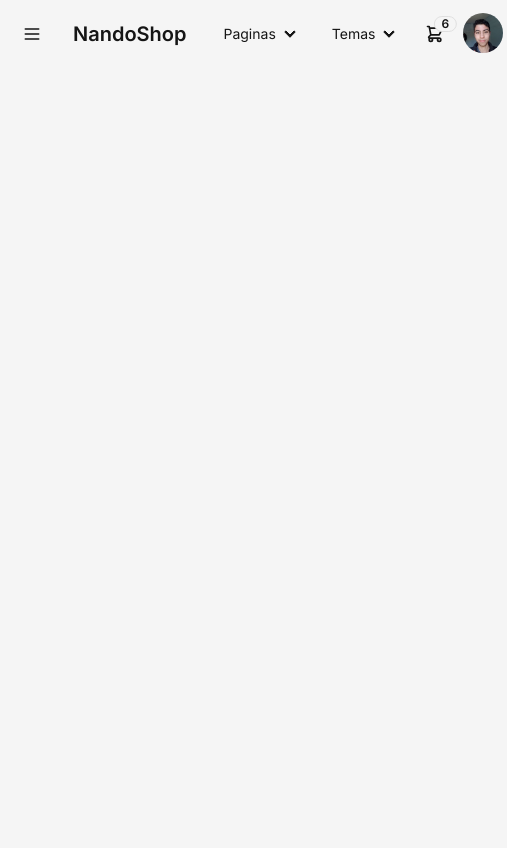
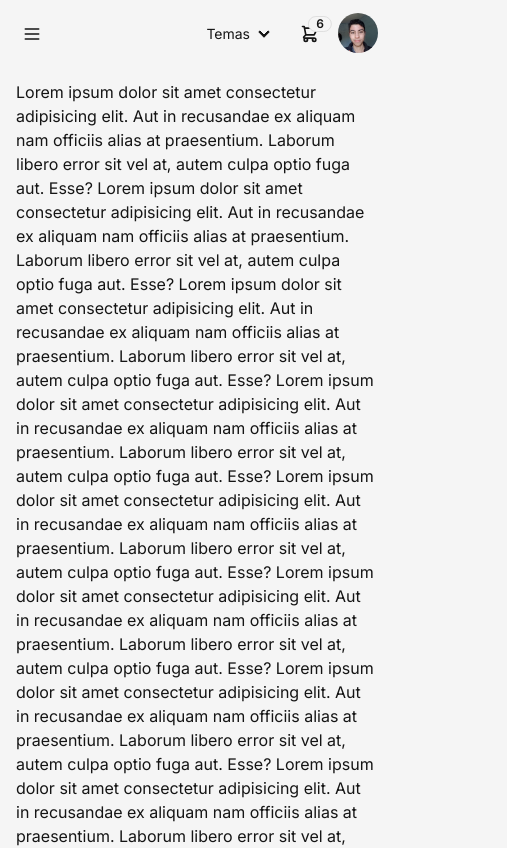
Before and after one commit to bruno10-0/Nando-Shop, a Next.js app: page / in a window 390 px wide. Shown: the top 848 px of the page, 507 px wide, since content can reach past the window. Built offline with nearby package versions, Linux system fonts and the light colour scheme.

Commit message:
style(navbar): :iphone: Agregue un boton simple para cerrar el Drawer del navbar
Use modulos de css para agregar un boton simple de cerrar y tambien le baje su z-index a la seccion de navbarOptions para que este no se sobreponga encima del navbar

```diff
--- a/src/app/layout.tsx
+++ b/src/app/layout.tsx
@@ -25,8 +25,8 @@ export default function RootLayout({
 
       <body className={inter.className}>
       {/* <main className="flex min-h-screen flex-col items-center justify-between p-24"> */}
-        <main className="">
-          <Navbar />
+        <Navbar />
+        <main className="pt-20">
           {children}
         </main>
       </body>
--- /dev/null
+++ b/src/app/layouts/Navbar/Navbar.module.css
@@ -0,0 +1,3 @@
+.NavbarOptions{
+    z-index: -1;
+}
--- a/src/app/layouts/Navbar/Navbar.tsx
+++ b/src/app/layouts/Navbar/Navbar.tsx
@@ -5,9 +5,11 @@ import { themes } from "./dataNavbar";
 import InputTheme from "./compsNavbar/InputTheme";
 import CartNavbar from "./compsNavbar/CartNavbar";
 
+import style from "./Navbar.module.css"
+
 const Navbar = () => {
     return (
-        <div className="navbar bg-base-100">
+        <div className="navbar bg-base-100 fixed">
 
             {/* Sidebar */}
             <div className="flex-none">
@@ -16,23 +18,21 @@ const Navbar = () => {
 
             {/* Logo */}
             <div className="flex-1">
-                <a className="btn btn-ghost text-xl">NandoShop</a>
+                <a className="btn btn-ghost text-xl hidden md:flex align-center">NandoShop</a>
             </div>
 
-            <div className="flex-none">
+            <div className={ `${ style.NavbarOptions } flex-none` }>
 
-                <Dropdown title="Paginas" accessibilityLabel="Ver Paginas">
+                {/* <Dropdown title="Paginas" accessibilityLabel="Ver Paginas">
                     <li><a>Link 1</a></li>
                     <li><a>Link 2</a></li>
-                </Dropdown>
+                </Dropdown> */}
 
                 {/* Renderiza todos lo temas de daisyUI */}
                 <Dropdown title="Temas" listClassName="overflow-y-auto overflow-x-hidden max-h-[calc(100vh-10rem)] h-[28.6rem] gap-3 inline-flex flex-col">
-
                     {themes.map((theme, index) => {
                         return <InputTheme key={index} ariaLabel={ theme } value={ theme }/>
                     })}
-
                 </Dropdown>
 
 
--- /dev/null
+++ b/src/app/layouts/Navbar/compsNavbar/DrawerNavbar.module.css
@@ -0,0 +1,4 @@
+.btnDrawerClose{
+    right: -85%;
+    position: relative;
+}
--- a/src/app/layouts/Navbar/compsNavbar/DrawerNavbar.tsx
+++ b/src/app/layouts/Navbar/compsNavbar/DrawerNavbar.tsx
@@ -1,5 +1,5 @@
 import React from 'react';
-
+import style from './DrawerNavbar.module.css'
 
 const DrawerNavbar = () => {
 
@@ -13,8 +13,10 @@ const DrawerNavbar = () => {
             {/* Lista del drawer (Ln:37) */}
             <DrawerSide>
                 <ul className="menu p-4 w-80 min-h-full bg-base-200 text-base-content">
-                    <li><a>Ropa Hombre</a></li>
-                    <li><a>Ropa Mujer</a></li>
+                    <label htmlFor="my-drawer" className={`${ style.btnDrawerClose } btn btn-square btn-ghost drawer-button`}>X</label>
+                    <li><a>Tienda</a></li>
+                    <li><a>Sobre Nosotros</a></li>
+                    <li><a>Contacto</a></li>
                 </ul>
             </DrawerSide>
         </div>
--- a/src/app/page.tsx
+++ b/src/app/page.tsx
@@ -9,5 +9,54 @@ export default function Home() {
     htmlDom?.setAttribute('data-theme', themeStorage);
 
   },[])
-  return <></>
+
+  return (
+    <>
+      <div className="container mx-auto mb-10 flex">
+        <h1>
+        Lorem ipsum dolor sit amet consectetur adipisicing elit. Aut in recusandae ex aliquam nam officiis
+          alias at praesentium. Laborum libero error sit vel at, autem culpa optio fuga aut. Esse?
+          Lorem ipsum dolor sit amet consectetur adipisicing elit. Aut in recusandae ex aliquam nam officiis
+          alias at praesentium. Laborum libero error sit vel at, autem culpa optio fuga aut. Esse?
+          Lorem ipsum dolor sit amet consectetur adipisicing elit. Aut in recusandae ex aliquam nam officiis
+          alias at praesentium. Laborum libero error sit vel at, autem culpa optio fuga aut. Esse?
+          Lorem ipsum dolor sit amet consectetur adipisicing elit. Aut in recusandae ex aliquam nam officiis
+          alias at praesentium. Laborum libero error sit vel at, autem culpa optio fuga aut. Esse?
+          Lorem ipsum dolor sit amet consectetur adipisicing elit. Aut in recusandae ex aliquam nam officiis
+          alias at praesentium. Laborum libero error sit vel at, autem culpa optio fuga aut. Esse?
+          Lorem ipsum dolor sit amet consectetur adipisicing elit. Aut in recusandae ex aliquam nam officiis
+          alias at praesentium. Laborum libero error sit vel at, autem culpa optio fuga aut. Esse?
+          Lorem ipsum dolor sit amet consectetur adipisicing elit. Aut in recusandae ex aliquam nam officiis
+          alias at praesentium. Laborum libero error sit vel at, autem culpa optio fuga aut. Esse?
+          Lorem ipsum dolor sit amet consectetur adipisicing elit. Aut in recusandae ex aliquam nam officiis
+          alias at praesentium. Laborum libero error sit vel at, autem culpa optio fuga aut. Esse?
+          Lorem ipsum dolor sit amet consectetur adipisicing elit. Aut in recusandae ex aliquam nam officiis
+          alias at praesentium. Laborum libero error sit vel at, autem culpa optio fuga aut. Esse?
+          Lorem ipsum dolor sit amet consectetur adipisicing elit. Aut in recusandae ex aliquam nam officiis
+          alias at praesentium. Laborum libero error sit vel at, autem culpa optio fuga aut. Esse?
+          Lorem ipsum dolor sit amet consectetur adipisicing elit. Aut in recusandae ex aliquam nam officiis
+          alias at praesentium. Laborum libero error sit vel at, autem culpa optio fuga aut. Esse?
+          Lorem ipsum dolor sit amet consectetur adipisicing elit. Aut in recusandae ex aliquam nam officiis
+          alias at praesentium. Laborum libero error sit vel at, autem culpa optio fuga aut. Esse?
+          Lorem ipsum dolor sit amet consectetur adipisicing elit. Aut in recusandae ex aliquam nam officiis
+          alias at praesentium. Laborum libero error sit vel at, autem culpa optio fuga aut. Esse?
+          Lorem ipsum dolor sit amet consectetur adipisicing elit. Aut in recusandae ex aliquam nam officiis
+          alias at praesentium. Laborum libero error sit vel at, autem culpa optio fuga aut. Esse?
+          Lorem ipsum dolor sit amet consectetur adipisicing elit. Aut in recusandae ex aliquam nam officiis
+          alias at praesentium. Laborum libero error sit vel at, autem culpa optio fuga aut. Esse?
+          Lorem ipsum dolor sit amet consectetur adipisicing elit. Aut in recusandae ex aliquam nam officiis
+          alias at praesentium. Laborum libero error sit vel at, autem culpa optio fuga aut. Esse?
+          Lorem ipsum dolor sit amet consectetur adipisicing elit. Aut in recusandae ex aliquam nam officiis
+          alias at praesentium. Laborum libero error sit vel at, autem culpa optio fuga aut. Esse?
+          Lorem ipsum dolor sit amet consectetur adipisicing elit. Aut in recusandae ex aliquam nam officiis
+          alias at praesentium. Laborum libero error sit vel at, autem culpa optio fuga aut. Esse?
+          Lorem ipsum dolor sit amet consectetur adipisicing elit. Aut in recusandae ex aliquam nam officiis
+          alias at praesentium. Laborum libero error sit vel at, autem culpa optio fuga aut. Esse?
+          Lorem ipsum dolor sit amet consectetur adipisicing elit. Aut in recusandae ex aliquam nam officiis
+          alias at praesentium. Laborum libero error sit vel at, autem culpa optio fuga aut. Esse?
+
+        </h1>
+      </div>
+    </>
+  )
 }
--- a/tailwind.config.ts
+++ b/tailwind.config.ts
@@ -14,6 +14,15 @@ const config: Config = {
           'conic-gradient(from 180deg at 50% 50%, var(--tw-gradient-stops))',
       },
     },
+    container: {
+      padding: {
+        DEFAULT: '1rem',
+        sm: '2rem',
+        lg: '4rem',
+        xl: '5rem',
+        '2xl': '6rem',
+      },
+    }
   },
   plugins: [require("daisyui")],
   daisyui: {
```
